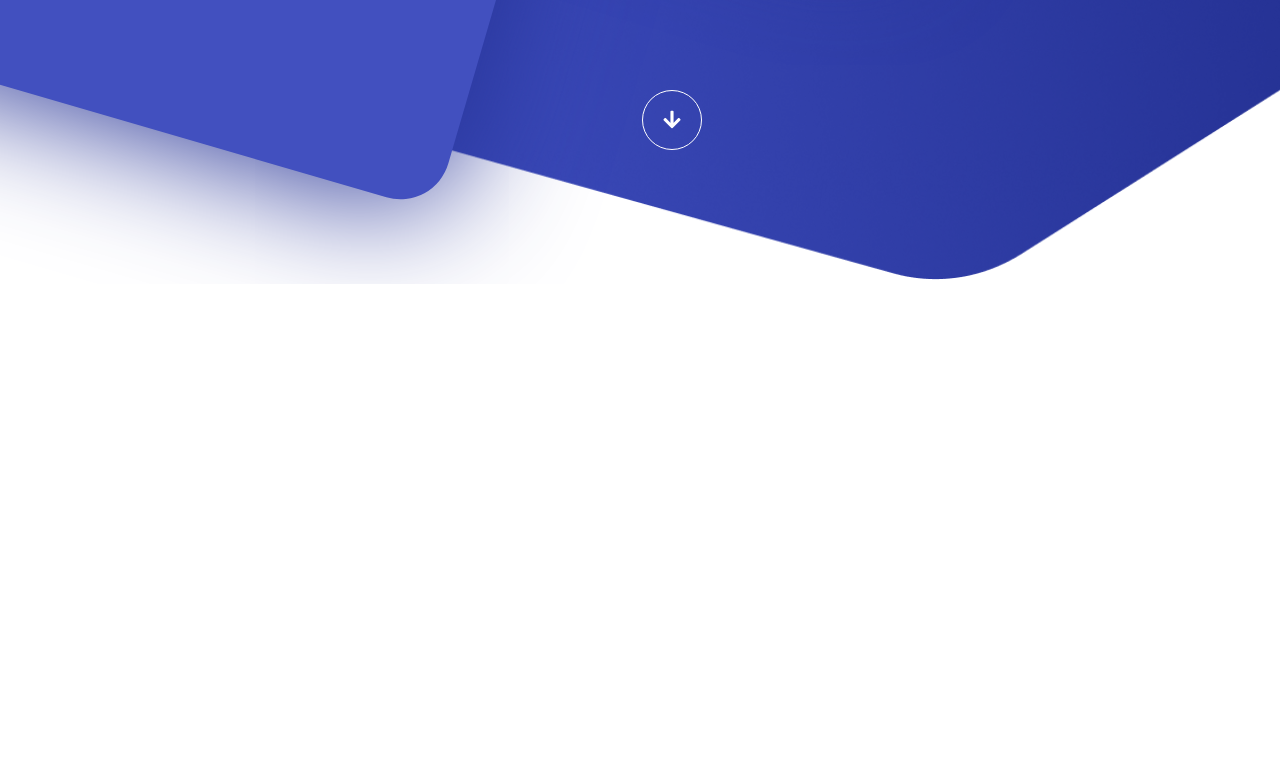
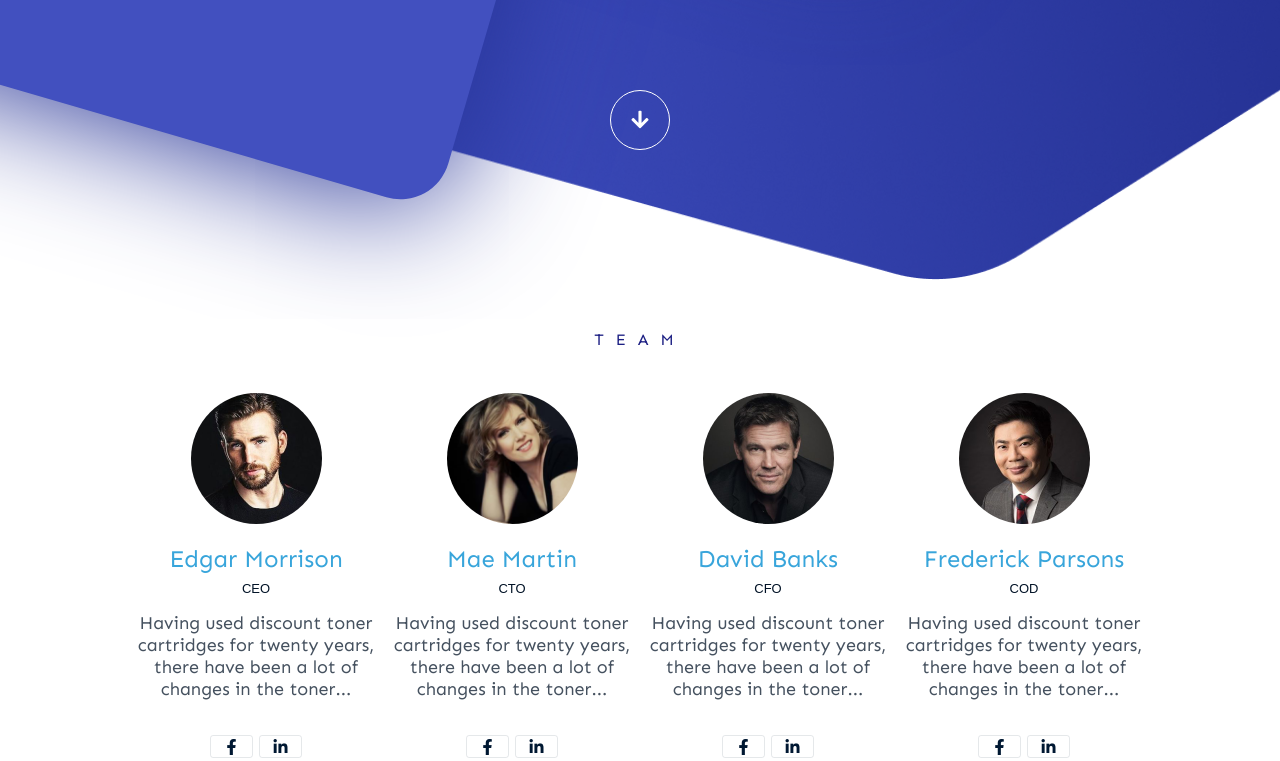
Before and after one commit to jakotr/layout-1, a plain HTML site: page index.html in a window 1280 px wide. Shown: the part 698-1459 px from the top of the page. Before the commit the page ends 982 px from the top, so only its background shows below. Drawn offline with Linux system fonts and the light colour scheme.

Commit message:
add the TEAM section + fix issues

```diff
--- a/index.html
+++ b/index.html
@@ -56,10 +56,104 @@
                 <a class="header__inner-wrapper__arrow-link"  href="#">
                     <i class="fas fa-arrow-down"></i>
                 </a>
-
-
             </div>
         </header>
+        <section class="team">
+            <p class="team__title">
+                TEAM
+            </p>
+            <div class="team__cards">
+                <div class="team__cards__card">
+                    <div class="team__cards__card__image">
+                        <img src="img/edgar.png" alt="">
+                    </div>
+                    <p class="team__cards__card__name">
+                        Edgar Morrison
+                    </p>
+                    <p class="team__cards__card__position">
+                        CEO
+                    </p>
+                    <p class="team__cards__card__description">
+                        Having used discount toner cartridges for twenty years, there have been a lot of changes in the toner...
+                    </p>
+                    <div class="team__cards__card__links">
+                        <a class="team__cards__card__links__icon" href="#">
+                            <i class="fab fa-facebook-f"></i>
+                        </a>
+                        <a class="team__cards__card__links__icon" href="#">
+                            <i class="fab fa-linkedin-in"></i>
+                        </a>
+                    </div>
+                </div>
+                <div class="team__cards__card">
+                    <div class="team__cards__card__image">
+                        <img src="img/mae.png" alt="">
+                    </div>
+                    <p class="team__cards__card__name">
+                        Mae Martin
+                    </p>
+                    <p class="team__cards__card__position">
+                        CTO
+                    </p>
+                    <p class="team__cards__card__description">
+                        Having used discount toner cartridges for twenty years, there have been a lot of changes in the toner...
+                    </p>
+                    <div class="team__cards__card__links">
+                        <a class="team__cards__card__links__icon" href="#">
+                            <i class="fab fa-facebook-f"></i>
+                        </a>
+                        <a class="team__cards__card__links__icon" href="#">
+                            <i class="fab fa-linkedin-in"></i>
+                        </a>
+                    </div>
+                </div>
+                <div class="team__cards__card">
+                    <div class="team__cards__card__image">
+                        <img src="img/david.png" alt="">
+                    </div>
+                    <p class="team__cards__card__name">
+                        David Banks
+                    </p>
+                    <p class="team__cards__card__position">
+                        CFO
+                    </p>
+                    <p class="team__cards__card__description">
+                        Having used discount toner cartridges for twenty years, there have been a lot of changes in the toner...
+                    </p>
+                    <div class="team__cards__card__links">
+                        <a class="team__cards__card__links__icon" href="#">
+                            <i class="fab fa-facebook-f"></i>
+                        </a>
+                        <a class="team__cards__card__links__icon" href="#">
+                            <i class="fab fa-linkedin-in"></i>
+                        </a>
+                    </div>
+                </div>
+                <div class="team__cards__card">
+                    <div class="team__cards__card__image">
+                        <img src="img/frederick.png" alt="">
+                    </div>
+                    <p class="team__cards__card__name">
+                        Frederick Parsons
+                    </p>
+                    <p class="team__cards__card__position">
+                        COD
+                    </p>
+                    <p class="team__cards__card__description">
+                        Having used discount toner cartridges for twenty years, there have been a lot of changes in the toner...
+                    </p>
+                    <div class="team__cards__card__links">
+                        <a class="team__cards__card__links__icon" href="#">
+                            <i class="fab fa-facebook-f"></i>
+                        </a>
+                        <a class="team__cards__card__links__icon" href="#">
+                            <i class="fab fa-linkedin-in"></i>
+                        </a>
+                    </div>
+                </div>
+            </div>
+
+        </section>
     </div>
 </body>
 </html>
--- a/style.css
+++ b/style.css
@@ -5,7 +5,7 @@
 }
 
 .wrapper {
-    width: 100vw;
+    max-width: 100vw;
     height: auto;
     position: relative;
     font-family: 'Sen', sans-serif;
@@ -111,15 +111,16 @@
 }
 
 .header__inner-wrapper {
-    width: 85%;
+    width: 90%;
     height: 652px;
-    margin: 0 5% 0 10%;
+    margin: 0 5%;
     position: relative;
     top: 126px;
     color: white;
 }
 
 .header__inner-wrapper__title {
+    margin-left: 5%;
     font-size: 40px;
     font-weight: 700;
     position: absolute;
@@ -129,6 +130,7 @@
 
 .header__inner-wrapper__newsletter {
     position: absolute;
+    margin-left: 5%;
     bottom: 184px;
     left: 0;
 }
@@ -196,17 +198,6 @@
     text-decoration: none;
 }
 
-.header__inner-wrapper__next-arrow {
-    position: absolute;
-    bottom: 0;
-    left: 50%;
-    transform: translateX(-50%);
-    border: 1px solid white;
-    border-radius: 50%;
-    width: 60px;
-    height: 60px;
-}
-
 .header__inner-wrapper__arrow-link {
     position: absolute;
     bottom: 0;
@@ -224,3 +215,79 @@
     font-size: 20px;
     /* font-weight: 100; */
 }
+
+/* ------------------------------------------------------- TEAM  ---------------------------------------------------------------- */
+
+.team {
+    width: 80%;
+    margin: 120px auto 0;
+}
+
+.team__title {
+    width: 100%;
+    text-align: center;
+    font-size: 16px;
+    letter-spacing: 12px;
+    color: #1C1F83;
+}
+
+.team__cards {
+    display: flex;
+    justify-content: space-between;
+    margin-top: 44px;
+}
+
+.team__cards__card {
+    width: 25%;
+    max-width: 270px;
+    text-align: center;
+}
+
+.team__cards__card__image {
+    margin: 0px auto 20px;
+    width: 131px;
+    height: 131px;
+    border-radius: 50%;
+    overflow: hidden;
+}
+
+.team__cards__card__image img {
+    width: 100%;
+}
+
+.team__cards__card__name {
+    font-size: 24px;
+    color: #38A5DB;
+}
+
+.team__cards__card__position {
+    margin: 8px 0 16px;
+    font-size: 13px;
+    text-transform: uppercase;
+    font-family: sans-serif;
+    color: #011226;
+}
+
+.team__cards__card__description {
+    font-size: 18px;
+    color: #45515F;
+}
+
+.team__cards__card__links {
+    margin-top: 32px;
+    display: flex;
+    justify-content: center;
+}
+
+.team__cards__card__links__icon {
+    width: 43px;
+    height: 23px;
+    border: 1px solid #7f8b9833;
+    border-radius: 3px;
+    margin: 3px;
+    display: flex;
+    align-items: center;
+    justify-content: center;
+    color: #001832;
+    text-decoration: none;
+}
```
Also changed, not shown: img/david.png (added), img/edgar.png (added), img/frederick.png (added), img/mae.png (added).
